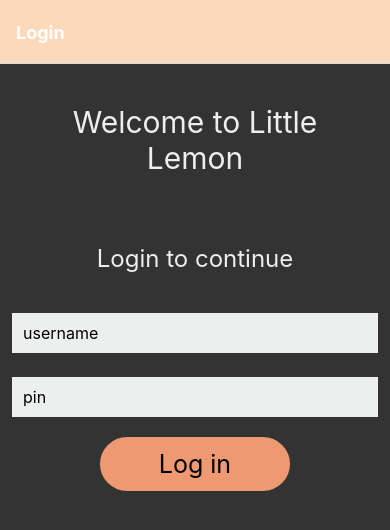
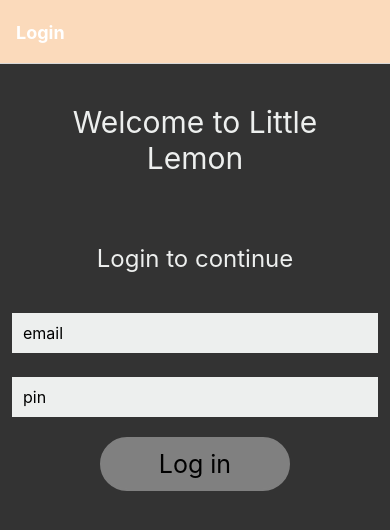
Before and after one commit to Sakyi-Ken/little-lemon-1, a React Native app: screen /Login in a window 390 px wide. Shown: the top 530 px of the page. Built offline with nearby package versions, Linux system fonts and the light colour scheme.

Commit message:
Disable the button until the input is validatd.

```diff
--- a/screens/LoginPage.js
+++ b/screens/LoginPage.js
@@ -9,8 +9,29 @@ import {
 } from 'react-native';
 
 const LoginPage = ( { navigation } ) => {
-  const [userName, onChangeUserName] = useState('');
+  const [email , onChangeEmail] = useState('');
   const [password, onChangePassword] = useState('');
+  const [isValid, setIsValid] = useState(false);
+
+  const validateInputs = () => {
+    const emailValid = email.includes('@') && email.includes('.');
+    const passwordValid = password.length > 0;
+    setIsValid(emailValid && passwordValid);
+  };
+
+  const setEmail = (text) => {
+    onChangeEmail(text);
+    validateInputs();
+  };
+
+  const setPassword = (text) => {
+    onChangePassword(text);
+    validateInputs();
+  };
+
+  const handleLogin = () => {
+    navigation.navigate('Welcome');
+  }
 
   return (
     <KeyboardAvoidingView style={loginStyles.container}>
@@ -21,20 +42,23 @@ const LoginPage = ( { navigation } ) => {
         <Text style={loginStyles.regularText}>Login to continue</Text>
         <TextInput
           style={loginStyles.input}
-          value={userName}
-          onChangeText={onChangeUserName}
-          placeholder={'username'}
+          value={email}
+          onChangeText={setEmail}
+          placeholder={'email'}
           keyboardType={'email-address'}
         />
         <TextInput
           style={loginStyles.input}
           value={password}
-          onChangeText={onChangePassword}
+          onChangeText={setPassword}
           placeholder={'pin'}
           keyboardType={'numeric'}
           secureTextEntry={true}
         />
-        <Pressable style={loginStyles.button} onPress={() => navigation.navigate('Welcome')}>
+        <Pressable
+          style={[loginStyles.button, !isValid && loginStyles.buttonDisabled]}
+          onPress={handleLogin}
+          disabled={!isValid}>
           <Text style={loginStyles.buttonText}>Log in</Text>
         </Pressable>
       </ScrollView>
@@ -84,6 +108,10 @@ const loginStyles = StyleSheet.create({
     textAlign: 'center',
     fontSize: 25,
   },
+  buttonDisabled: {
+    backgroundColor: 'gray',
+    borderColor: 'gray',
+  }
 })
 
 export default LoginPage;
--- a/screens/WelcomeScreen.js
+++ b/screens/WelcomeScreen.js
@@ -10,11 +10,18 @@ import {
   Image,
   //useColorScheme,
   // useWindowDimensions,
-  Pressable,
 } from 'react-native';
+
+import Button from '../components/Button.js';
 
 export default function WelcomeScreen ( { navigation }) {
   const [firstName, onChangeFirstName] = useState('');
+  const [isValid, setIsValid] = useState(false);
+
+  const validateName = (text) => {
+    onChangeFirstName(text);
+    setIsValid(text.length > 0);
+  };
 
   //const colorScheme = useColorScheme();
 
@@ -55,16 +62,22 @@ export default function WelcomeScreen ( { navigation }) {
     </Text>
     <TextInput
       value={firstName}
-      onChangeText={onChangeFirstName}
+      onChangeText={validateName}
       style={welcomeStyles.input}
       placeholder={'First Name'}
       keyboardType={'email-address'}
       onFocus={() => {Alert.alert('TYPE YOUR FIRST NAME')}}
       onBlur={() => {Alert.alert('Thank you!')}}
     />
-    <Pressable onPress={() => navigation.push('Features')}>
+    {/* <Pressable onPress={() => navigation.push('Features')}>
       <Text style={welcomeStyles.buttonText}>View Menu</Text>
-    </Pressable>
+    </Pressable> */}
+    <Button
+    onPress={() => navigation.push('Features')}
+    disabled={!isValid}
+    >
+      View Menu
+    </Button>
   </ScrollView>
   </KeyboardAvoidingView>
   )
```
